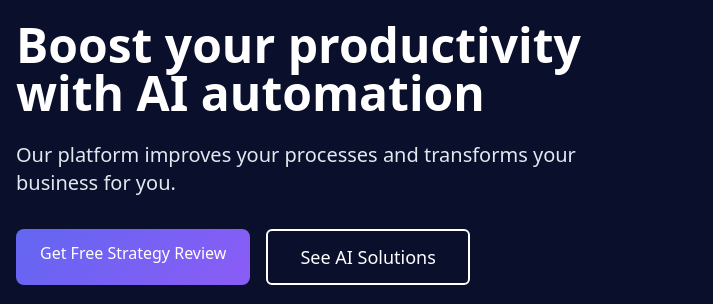
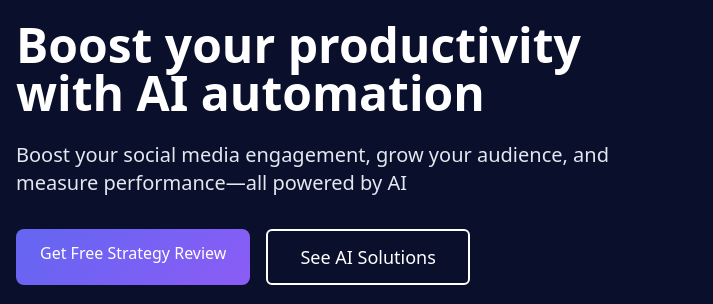
Before and after one commit to akhvedelidze/aifirstweb, a plain HTML site: page index.html in a window 1280 px wide. Shown: the part 199-503 px from the top of the page, 0-713 px from the left. Drawn offline with nearby package versions, Linux system fonts and the light colour scheme.

Commit message:
Sync all latest content to ensure GitHub and local files match

```diff
--- a/index.html
+++ b/index.html
@@ -238,7 +238,7 @@
                 <div class="md:w-1/2 mb-10 md:mb-0">
                     <span class="inline-block px-4 py-2 rounded-full bg-opacity-20 bg-white text-white text-sm mb-6">FEATURES</span>
                     <h1 class="text-4xl md:text-5xl font-bold leading-tight mb-6">Boost your <span class="animated-underline text-white">productivity</span> with AI automation</h1>
-                    <p class="text-xl mb-8 text-gray-300">Our platform improves your processes and transforms your business for you.</p>
+                    <p class="text-xl mb-8 text-gray-300">Boost your social media engagement, grow your audience, and measure performance—all powered by AI</p>
                     <div class="flex flex-col sm:flex-row space-y-4 sm:space-y-0 sm:space-x-4">
                         <a href="#offer" class="btn-primary">Get Free Strategy Review</a>
                         <a href="#social-media" class="px-8 py-3 text-center rounded-md text-lg font-medium text-white border-2 border-white hover:bg-white hover:bg-opacity-10 transition duration-300">See AI Solutions</a>
```
Also changed, not shown: ChatGPT Image Apr 7, 2025, 01_23_09 PM.png (added), logo_old.png (added), logosmall.png (added), robot-analytics_ol1.png (added), 2 other files.
